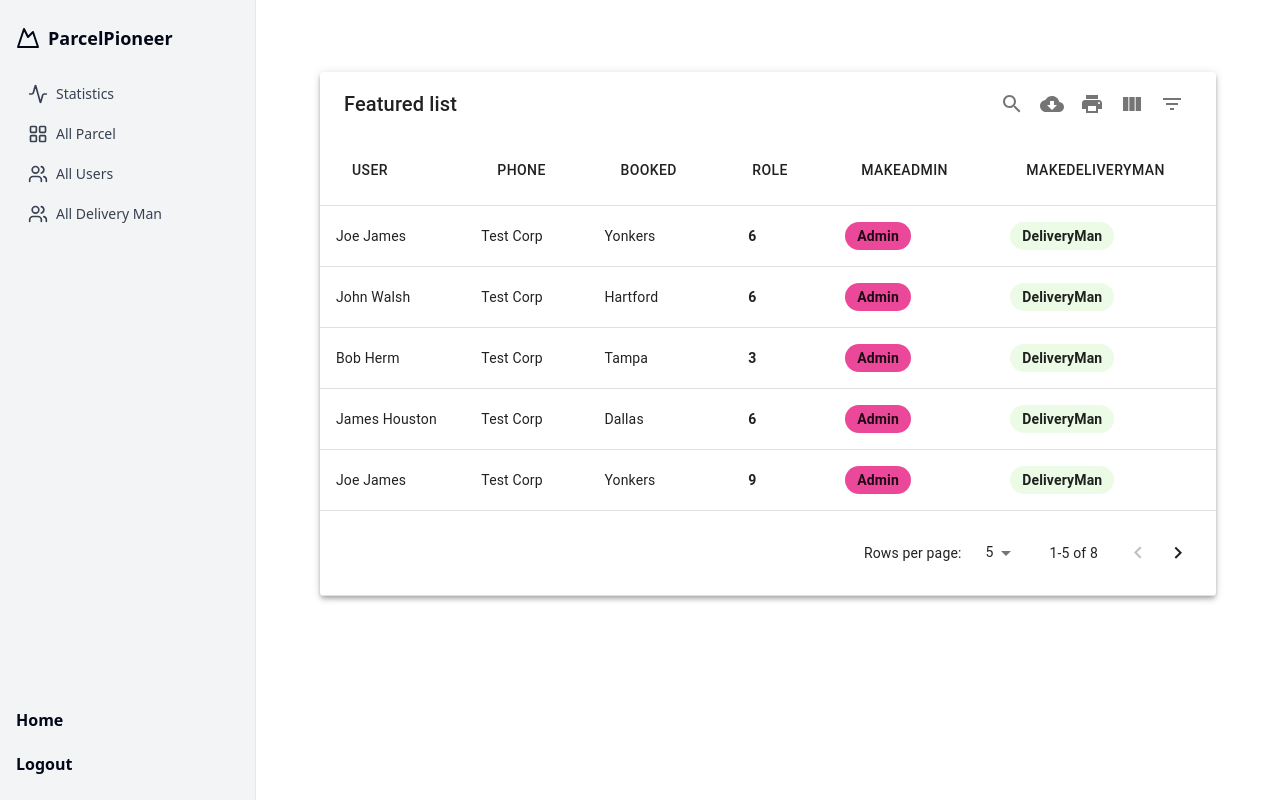
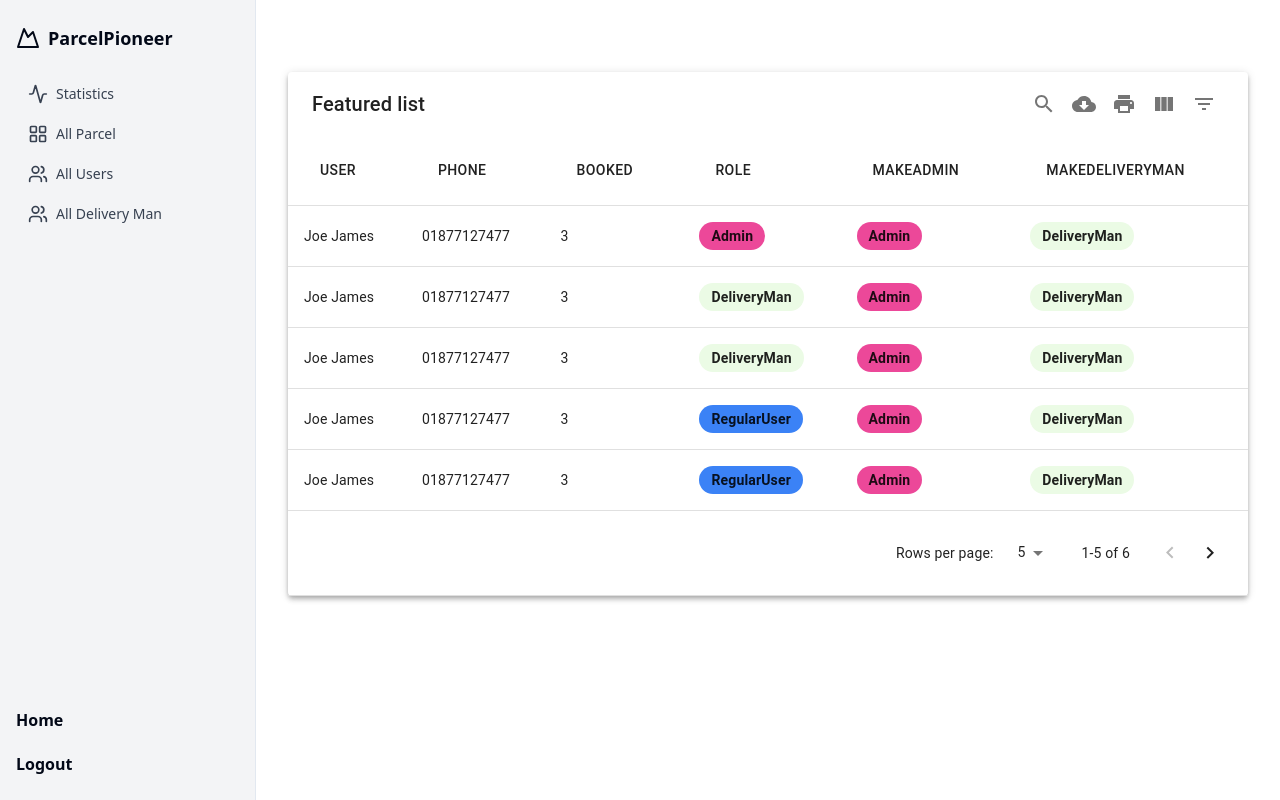
Before and after one commit to FojleTuhin/A12-ParcelPioneer_Client, a React (Vite) app: page /dashboard/allUser in a window 1280 px wide. Built offline with nearby package versions, Linux system fonts and the light colour scheme; no server answers; sample sign-in values are in the browser's storage.

Commit message:
add all user page UI

```diff
--- a/src/Dashboard/admin/AllUser.jsx
+++ b/src/Dashboard/admin/AllUser.jsx
@@ -17,7 +17,7 @@ const AllUser = () => {
     // },
 
     {
-      name: "UserName",
+      name: "userName",
       label: "User"
     },
     // {
@@ -38,7 +38,8 @@ const AllUser = () => {
       label: "Booked"
     },
     {
-      name: "Role",
+      name: "role",
+      label:"Role",
       options: {
         customBodyRender: (value) => (
           <p
@@ -53,7 +54,8 @@ const AllUser = () => {
       }
     },
     {
-      name: "MakeAdmin",
+      name:"role",
+      label: "MakeAdmin",
       options: {
         customBodyRender: () => (
           <button
@@ -64,11 +66,12 @@ const AllUser = () => {
       }
     },
     {
-      name: "MakeDeliveryMan",
+      name:"role",
+      label: "MakeDeliveryMan",
       options: {
-        customBodyRender: () => (
+        customBodyRender: (value) => (
           <button
-            className={`capitalize inline-block px-3 py-1 rounded-full font-semibold bg-[#EBFBE5]`}>
+            className={`capitalize inline-block px-3 py-1 rounded-full font-semibold bg-[#EBFBE5] ${value === "Admin" && "disabled:"}`}>
             DeliveryMan
           </button>
         )
@@ -80,14 +83,12 @@ const AllUser = () => {
 
 const data = [
 
-  ["Joe James", "Test Corp", "Yonkers", "6", "Admin"],
-  ["John Walsh", "Test Corp", "Hartford", "6", "DeliveryMan"],
-  ["Bob Herm", "Test Corp", "Tampa", "3", "RegularUser"],
-  ["James Houston", "Test Corp", "Dallas", "6", "RegularUser"],
-  ["Joe James", "Test Corp", "Yonkers", "9", "Admin"],
-  ["John Walsh", "Test Corp", "Hartford", "0", "DeliveryMan"],
-  ["Bob Herm", "Test Corp", "Tampa", "1", "RegularUser"],
-  ["James Houston", "Test Corp", "Dallas", "4", "RegularUser"],
+  ["Joe James", "01877127477", "3", "Admin"],
+  ["Joe James", "01877127477", "3", "DeliveryMan"],
+  ["Joe James", "01877127477", "3", "DeliveryMan"],
+  ["Joe James", "01877127477", "3", "RegularUser"],
+  ["Joe James", "01877127477", "3", "RegularUser"],
+  ["Joe James", "01877127477", "3", "RegularUser"],
 ];
 const options = {
   selectableRows: false,
@@ -96,7 +97,7 @@ const options = {
 };
 return (
   <div>
-    <div className='px-4 md:px-8 mt-10'>
+    <div className=' mt-10'>
       <div>
         <MUIDataTable
           title={"Featured list"}
```
